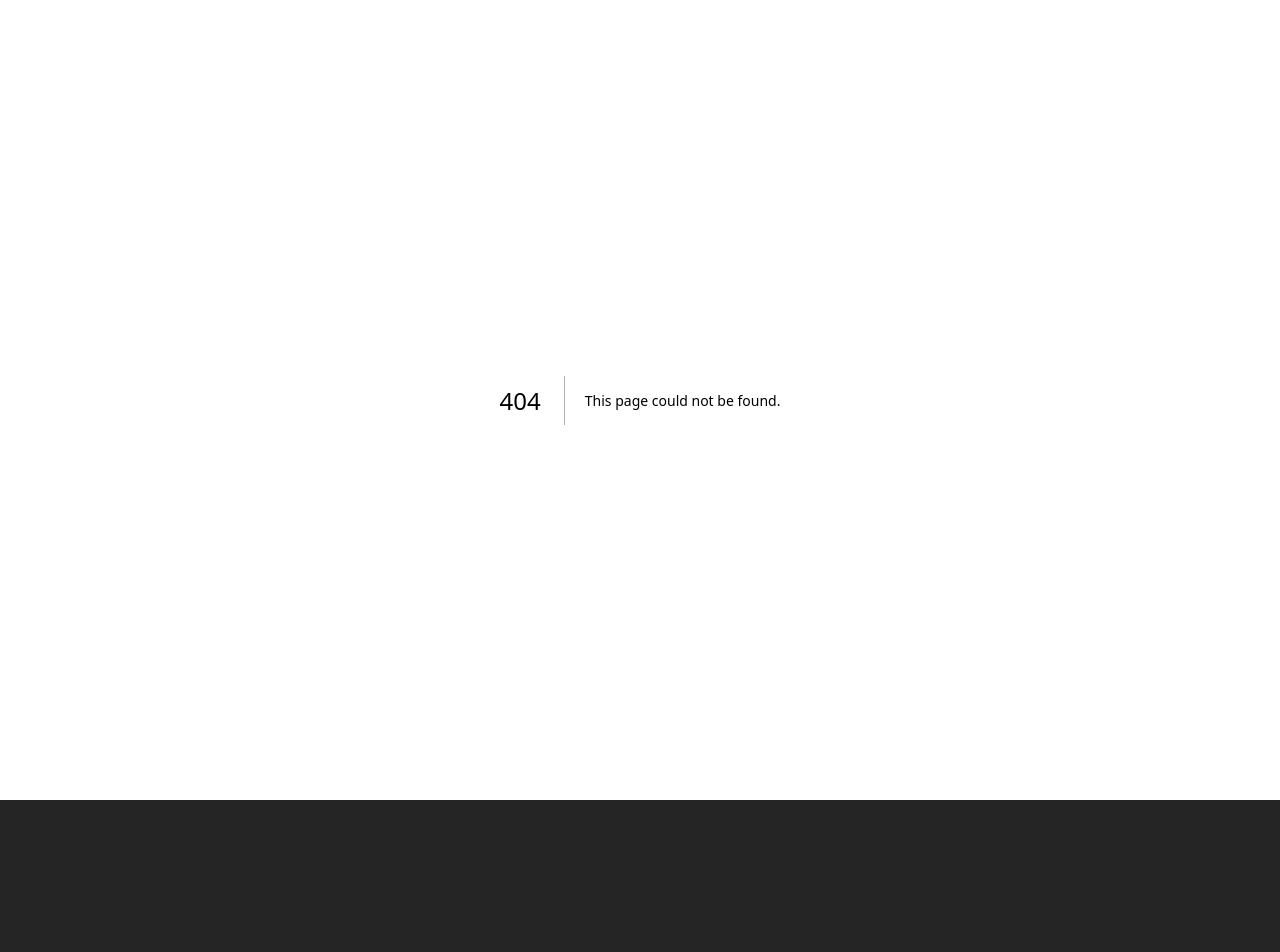
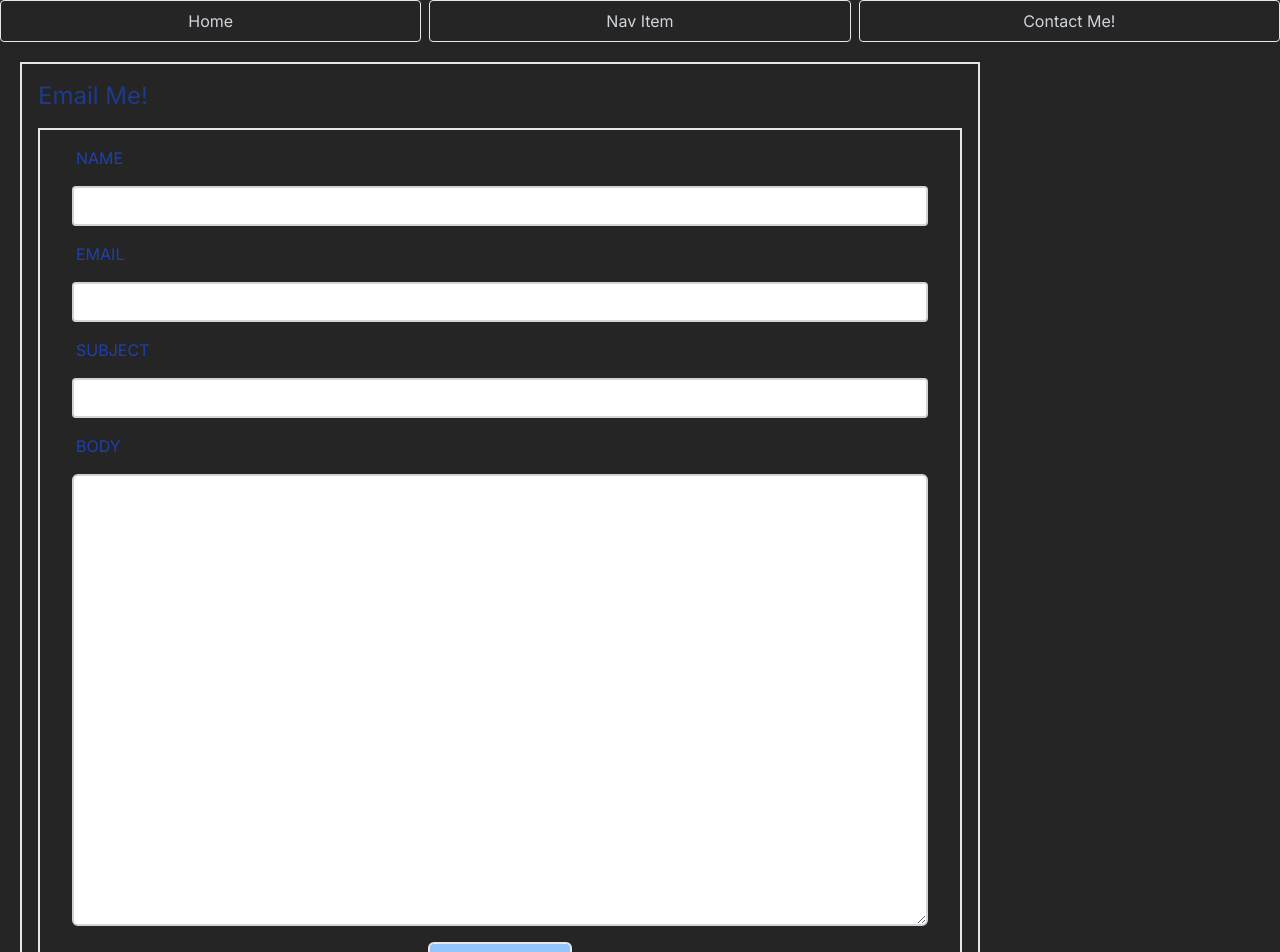
Before and after one commit to ashwin-ram-1999/portfolio, a Next.js app: page /portfolio/contact in a window 1280 px wide. Before the commit this address had no page. Shown: the top 952 px of the page. Before the commit the page ends 800 px from the top, so only its background shows below. Built offline with nearby package versions, Linux system fonts and the light colour scheme.

Commit message:
Changes to be committed: 	modified:   app/portfolio/Header.js 	new file:   app/portfolio/contact/page.tsx

```diff
--- a/app/portfolio/Header.js
+++ b/app/portfolio/Header.js
@@ -5,7 +5,7 @@ const Header = () => {
     <div>
       <ul className="flex">
         <li className="flex-1 mr-2">
-          <Link href="/my-portfolio">
+          <Link href="/">
             <div className="text-center block border border-gray-200 rounded hover:border-gray-200 text-gray-300 hover:bg-gray-200 py-2 px-4">
               Home
             </div>
@@ -17,7 +17,7 @@ const Header = () => {
           </div>
         </li>
         <li className="text-center flex-1">
-          <Link href="/my-portfolio/contact">
+          <Link href="/portfolio/contact">
             <div className="text-center block border border-gray-200 rounded hover:border-gray-200 text-gray-300 hover:bg-gray-200 py-2 px-4">
               Contact Me!
             </div>
--- /dev/null
+++ b/app/portfolio/contact/page.tsx
@@ -0,0 +1,75 @@
+"use client";
+import React, { ChangeEvent, useState } from "react";
+
+function EmailMe() {
+  interface EmailData {
+    name: string;
+    subject: string;
+    email: string;
+    body: string;
+  }
+
+  const [emailData, setEmailData] = useState<EmailData>({
+    name: "",
+    email: "",
+    subject: "",
+    body: "",
+  });
+
+  const handleChange = (
+    e: ChangeEvent<HTMLInputElement>,
+    inp: keyof EmailData
+  ) => {
+    setEmailData({ ...emailData, [inp]: e.target.value });
+  };
+
+  const sendEmail = () => {
+    alert(JSON.stringify(emailData, null, 2));
+  };
+
+  return (
+    <div>
+      <div
+        className="w-3/4 border-2 border-solid  m-5"
+        style={{ minHeight: "80vh" }}
+      >
+        <div className="m-4 text-2xl text-blue-900">Email Me!</div>
+        <div className="border-2 border-solid p-4 m-4 flex flex-col mb-4">
+          {Object.keys(emailData).map((inp) => {
+            if (!inp.match("body")) {
+              return (
+                <>
+                  <label className="ml-5 text-blue-800">
+                    {inp.toLocaleUpperCase()}
+                  </label>
+                  <input
+                    name={inp}
+                    onChange={(e) => handleChange(e, inp)}
+                    className="border-2 border-solid border-gray-300 m-4 rounded h-10"
+                    key={inp}
+                  />
+                </>
+              );
+            }
+          })}
+          <label className="ml-5 text-blue-800">BODY</label>
+          <textarea
+            name="body"
+            value={emailData.body}
+            onChange={(e) => handleChange(e, e.target.name)}
+            className="border-2 border-solid border-gray-300 m-4 rounded-md"
+            style={{ padding: "0 0 400px 0", wordBreak: "break-word" }}
+          />
+          <button
+            className="border-2 border-solid block bg-blue-300 hover:bg-blue-400 text-black uppercase text-lg mx-auto p-4 rounded-md"
+            onClick={() => sendEmail()}
+          >
+            Send Email
+          </button>
+        </div>
+      </div>
+    </div>
+  );
+}
+
+export default EmailMe;
```
